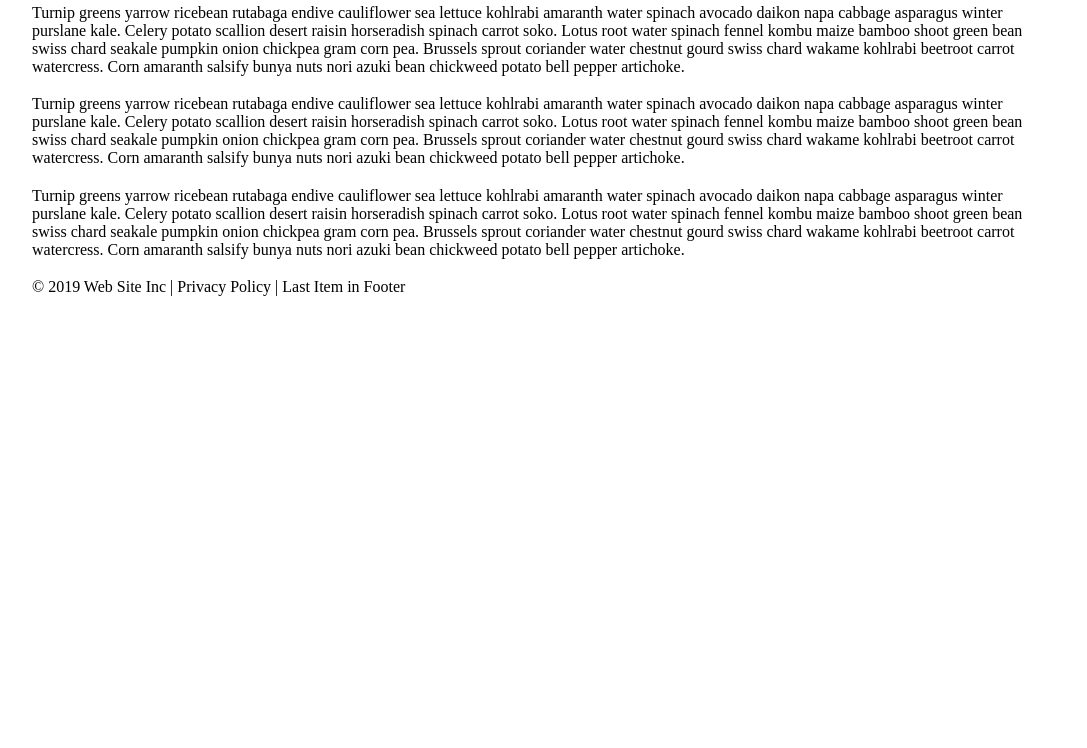
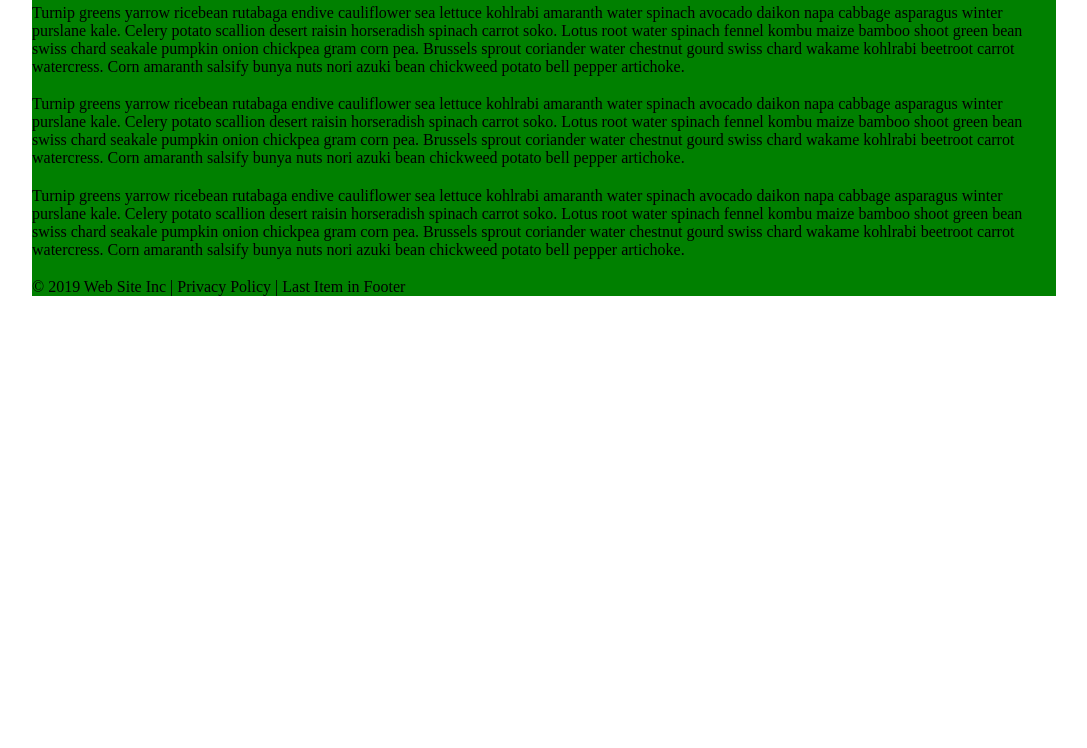
Before and after one commit to code-warrior/csci-ua.0004-week-12, a plain HTML site: page index.html in a window 1280 px wide. Shown: the part 52-800 px from the top of the page, without its empty margins (96-1183 px from the left). Drawn offline with Linux system fonts and the light colour scheme.

Commit message:
Include all CSS files via <link> and the media attribute

```diff
--- a/index.html
+++ b/index.html
@@ -5,6 +5,10 @@
    <meta name="viewport" content="width=device-width, initial-scale=1.0">
    <title>Responsive Web Design Using min-width And max-width</title>
    <link rel="stylesheet" href="css/style.css">
+   <link rel="stylesheet" href="css/phone.css" media="(max-width: 400px)">
+   <link rel="stylesheet" href="css/tablet.css" media="(min-width: 401px) and (max-width: 768px)">
+   <link rel="stylesheet" href="css/laptop.css" media="(min-width: 769px) and (max-width: 1024px)">
+   <link rel="stylesheet" href="css/desktop.css" media="(min-width: 1025px)">
 </head>
 <body>
    <div id="container">
```
